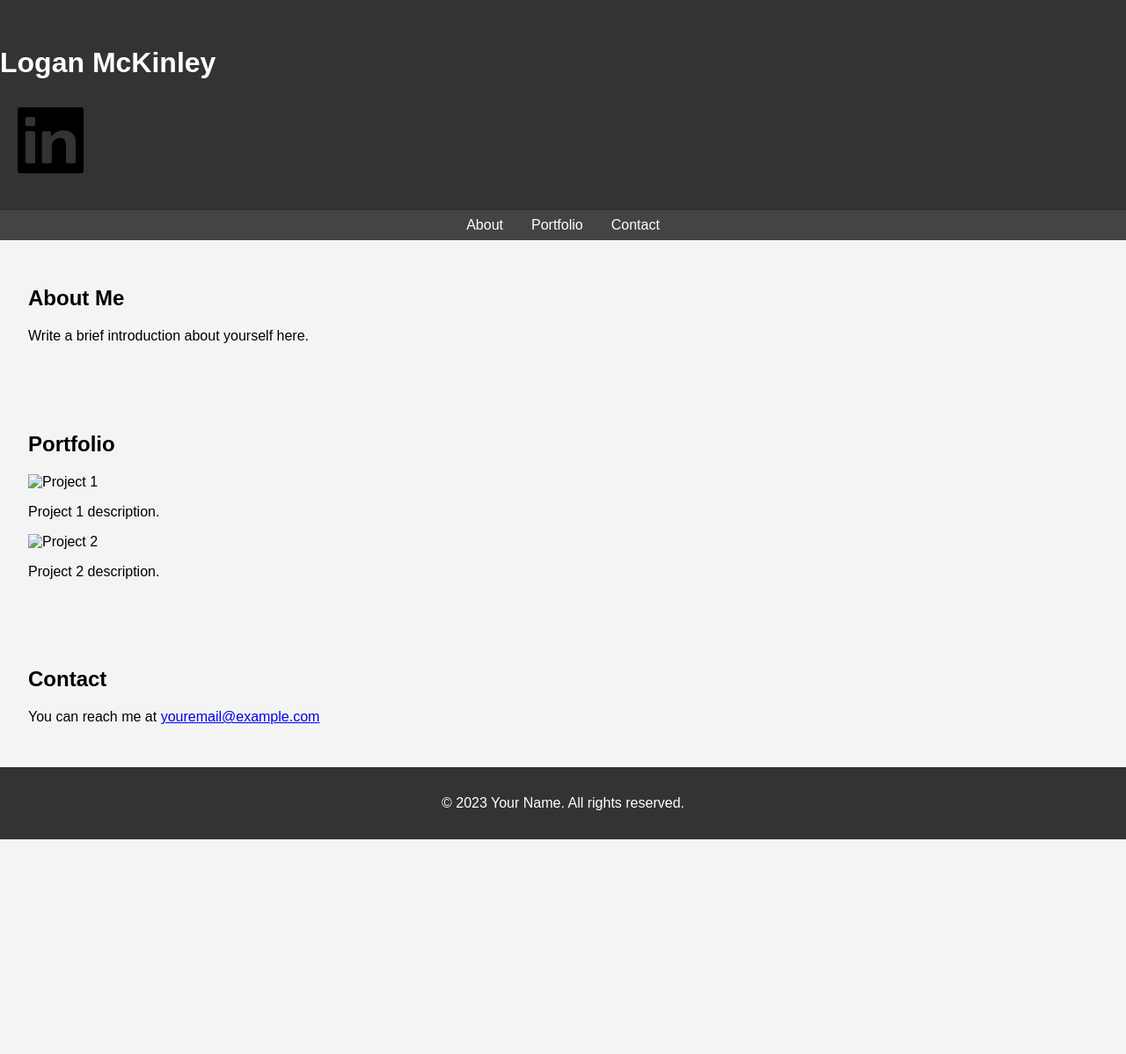
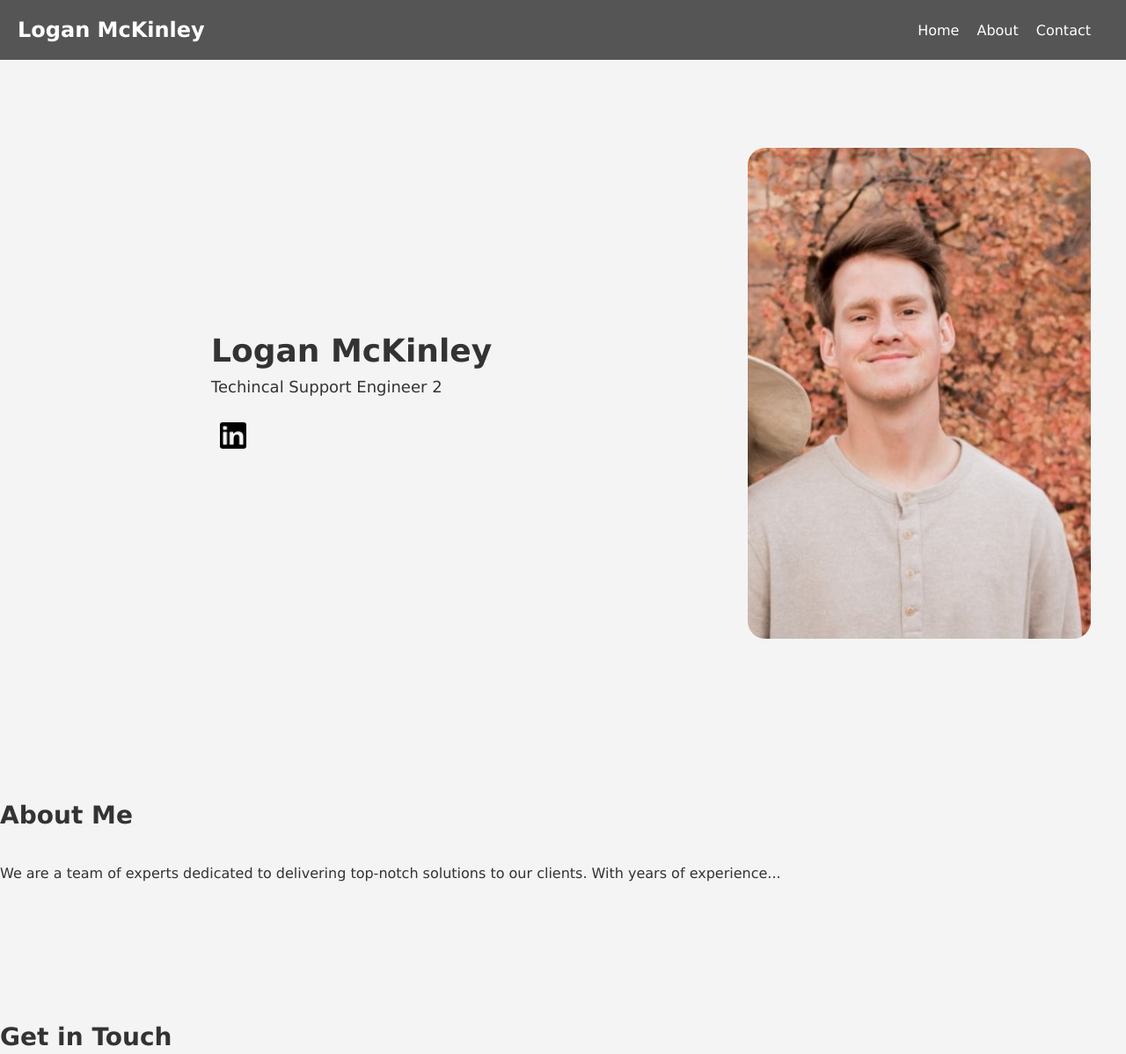
Before and after one commit to logmck/PortfolioWebsite, a plain HTML site: page index.html in a window 1280 px wide. Shown: the top 1198 px of the page at 88% size. Before the commit the page ends 954 px from the top, so only its background shows below. Drawn offline with Linux system fonts and the light colour scheme.

Commit message:
Newest changes

```diff
--- a/index.html
+++ b/index.html
@@ -3,46 +3,71 @@
 <head>
     <meta charset="UTF-8">
     <meta name="viewport" content="width=device-width, initial-scale=1.0">
+    <title>Logan McKinley</title>
     <link rel="stylesheet" href="styles.css">
-    <title>Your Portfolio</title>
 </head>
 <body>
+    <div class="loading-screen">
+        <div class="loading-text">
+            <span>L</span>
+            <span>o</span>
+            <span>a</span>
+            <span>d</span>
+            <span>i</span>
+            <span>n</span>
+            <span>g</span>
+        </div>
+    </div>
     <header>
-        <h1>Logan McKinley</h1>
-        <p></p>
-        <a class="linkedin-button" href="https://www.linkedin.com/in/logan-mckinley-822307138/" target="_blank">
-            <img class="linkedinimage" src="linkedinimage.png" alt="LinkedIn Logo">
-        </a>
+        <nav>
+            <div class="logo">Logan McKinley</div>
+            <ul>
+                <li><a href="#">Home</a></li>
+                <li><a href="#">About</a></li>
+                <li><a href="#">Contact</a></li>
+            </ul>
+        </nav>
     </header>
-    <nav>
-        <a href="#about">About</a>
-        <a href="#portfolio">Portfolio</a>
-        <a href="#contact">Contact</a>
-    </nav>
-    <section id="about">
-        <h2>About Me</h2>
-        <p>Write a brief introduction about yourself here.</p>
-    </section>
-    <section id="portfolio">
-        <h2>Portfolio</h2>
-        <div>
-            <!-- Add your project thumbnails and descriptions here -->
-            <div>
-                <img src="project1.jpg" alt="Project 1">
-                <p>Project 1 description.</p>
+
+    <section class="hero">
+        <div class="hero-content">
+            <div class="hero-text">
+                <h1>Logan McKinley</h1>
+                <p>Techincal Support Engineer 2</p>
+                <a class="linkedin-button" href="https://www.linkedin.com/in/logan-mckinley-822307138/" target="_blank">
+                    <img class="linkedinimage" src="linkedinimage.png" alt="LinkedIn Logo">
+                </a>
             </div>
-            <div>
-                <img src="project2.jpg" alt="Project 2">
-                <p>Project 2 description.</p>
+            <div class="hero-image">
+                <img src="me2.jpg" alt="Hero Image">
             </div>
         </div>
     </section>
-    <section id="contact">
-        <h2>Contact</h2>
-        <p>You can reach me at <a href="mailto:youremail@example.com">youremail@example.com</a></p>
+
+    <section class="about">
+        <div class="about-content">
+            <h2>About Me</h2>
+            <p>We are a team of experts dedicated to delivering top-notch solutions to our clients. With years of experience...</p>
+        </div>
     </section>
+
+    <section class="contact">
+        <h2>Get in Touch</h2>
+        <p></p>
+        <a class="email-button" target="_blank">
+            <img class="emailimage" src="email.jpg" alt="email Logo">
+        </a>
+    </section>
+
     <footer>
-        <p>&copy; 2023 Your Name. All rights reserved.</p>
+        <p>&copy; 2023 Your Company. All rights reserved.</p>
     </footer>
+    <script>
+        // Simulate content loading delay
+        window.onload = function() {
+            document.querySelector('.loading-screen').style.display = 'none';
+            document.querySelector('.content').style.display = 'block';
+        };
+    </script>
 </body>
 </html>
--- a/styles.css
+++ b/styles.css
@@ -1,53 +1,191 @@
-body {
-    font-family: Arial, sans-serif;
+/* Reset some default styles */
+body, h1, h2, h3, p, ul, li {
     margin: 0;
     padding: 0;
-    background-color: #f4f4f4;
 }
+
+/* Set up font and color palette */
+body {
+    font-family: Verdana, Geneva, Tahoma, sans-serif;
+    color: #333; /* Neutral text color */
+    background-color: #f4f4f4; /* Neutral background color */
+}
+
+/* Header styles */
 header {
-    background-color: #333;
-    text-align: left;
+    background-color: #555;
     color: #fff;
-    padding: 2em 0;
+    box-shadow: 0 2px 4px rgba(0, 0, 0, 0.1);
 }
+
 nav {
     display: flex;
-    justify-content: center;
-    background-color: #444;
-    padding: 0.5em 0;
+    justify-content: space-between;
+    align-items: center;
+    padding: 20px;
 }
-nav a {
+
+.logo {
+    font-size: 24px;
+    font-weight: bold;
+}
+
+nav ul {
+    list-style: none;
+    display: flex;
+}
+
+nav ul li {
+    margin-right: 20px;
+}
+
+nav ul li a {
+    text-decoration: none;
     color: #fff;
-    text-decoration: none;
-    margin: 0 1em;
-    transition: color 0.3s ease;
 }
-nav a:hover {
-    color: #66c2ff;
+
+/* Hero section styles */
+.hero {
+    background-color: #f4f4f4;
+    padding: 100px 0;
 }
-section {
-    padding: 2em;
+
+.hero-content {
+    display: flex;
+    align-items: center;
+    justify-content: space-between;
+    max-width: 1200px;
+    margin: 0 auto;
 }
-footer {
-    text-align: center;
+
+.hero-text {
+    flex: 1; /* Take up available space */
+    padding: 200px;
+}
+
+.hero-text h1 {
+    font-size: 36px;
+    margin-bottom: 10px;
+}
+
+.hero-text p {
+    font-size: 18px;
+    margin-bottom: 20px;
+}
+
+.hero-image {
+    flex: 1; /* Take up available space */
+    text-align: right;
+}
+
+.hero-image img {
+    max-width: 100%;
+    height: auto;
+    border-radius: 20px;
+}
+
+.cta-button {
+    display: inline-block;
     background-color: #333;
     color: #fff;
-    padding: 1em 0;
+    padding: 10px 20px;
+    border-radius: 4px;
+    text-decoration: none;
 }
-.linkedin-button {
+
+.about, .contact {
+    padding: 80px 0;
+    margin-right: 5px;
+
+}
+
+.about h2, .contact h2 {
+    font-size: 28px;
+    margin-bottom: 40px;
+}
+
+.contact p {
+    font-size: 18px;
+    margin-bottom: 20px;
+}
+
+.cta-button {
     display: inline-block;
+    background-color: #333;
     color: #fff;
     padding: 10px 20px;
+    border-radius: 4px;
+    text-decoration: none;
+}
+
+footer {
+    background-color: #333;
+    color: #fff;
+    text-align: center;
+    padding: 20px 0;
+}
+
+.linkedin-button {
+    display: inline-flex; /* Use inline-flex for alignment */
+    align-items: center; /* Align items vertically */
+    vertical-align: middle;
+    color: #fff;
+    padding: 10px;
     border-radius: 5px;
     text-decoration: none;
     transition: background-color 0.3s ease;
 }
+
 .linkedin-button:hover {
     background-color: #333;
 }
+
 .linkedinimage {
-    width: 75px;
-    height: 75px;
-    vertical-align: middle;
+    width: 30px;
+    height: 30px;
     margin-right: 5px;
+    border-radius: 10%;
 }
+
+.emailimage {
+    width: 40px;
+    height: 30px;
+    margin-right: 5px;
+    border-radius: 10%;
+}
+
+/* Loading screen styles */
+.loading-screen {
+    position: fixed;
+    top: 0;
+    left: 0;
+    width: 100%;
+    height: 100%;
+    background-color: #fff;
+    display: flex;
+    justify-content: center;
+    align-items: center;
+    z-index: 9999; /* Place loading screen on top */
+}
+
+.loading-text {
+    font-size: 24px;
+    display: flex;
+    gap: 8px; /* Space between letters */
+}
+
+.loading-text span {
+    display: inline-block;
+    animation: hop 1s alternate infinite;
+}
+
+/* Content styles */
+.content {
+    display: none; /* Hide content until loading is complete */
+}
+
+/* Hop animation keyframes */
+@keyframes hop {
+    0%, 100% { transform: translateY(0); }
+    50% { transform: translateY(-10px); }
+}
```
Also changed, not shown: email.jpg (added), me2.jpg (added).
